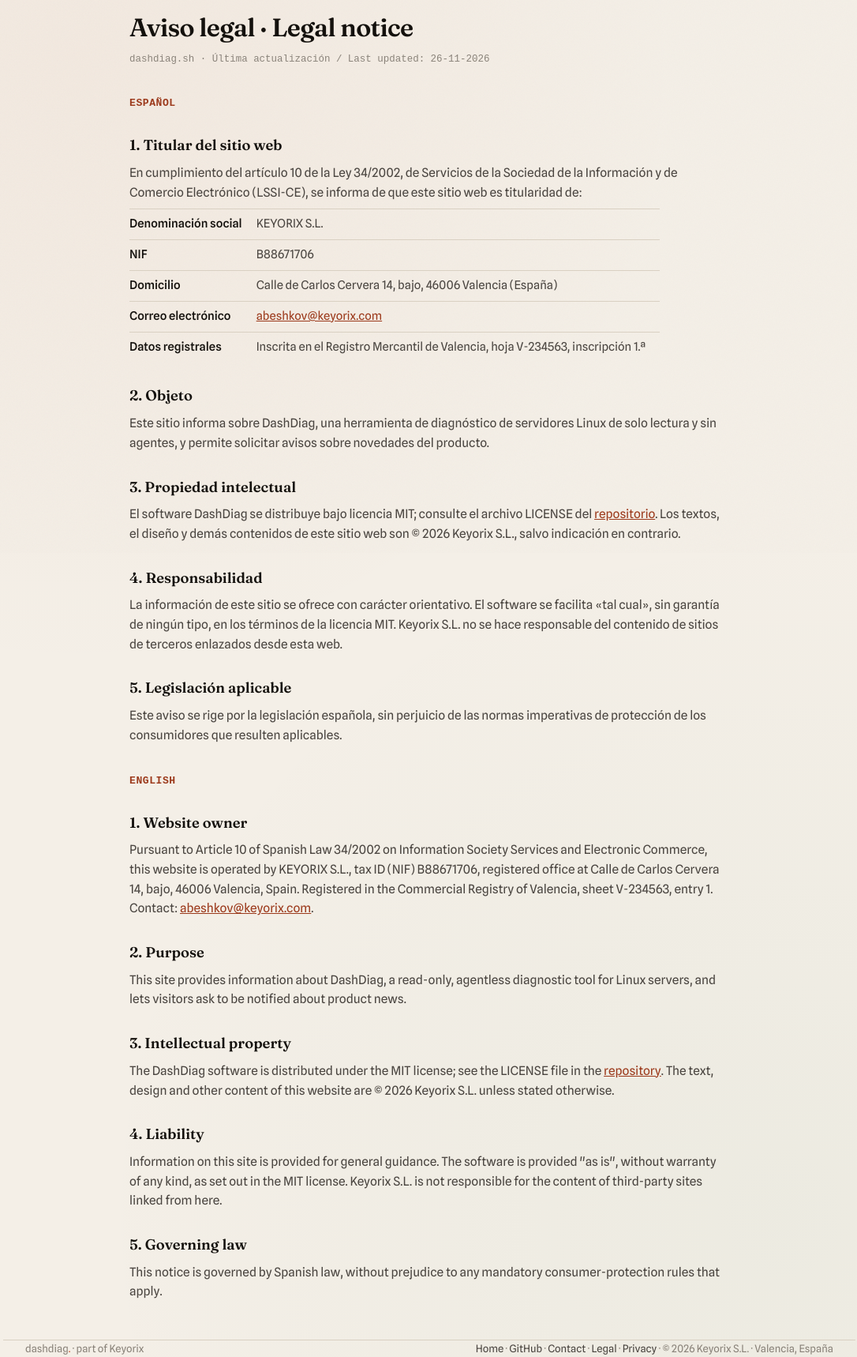
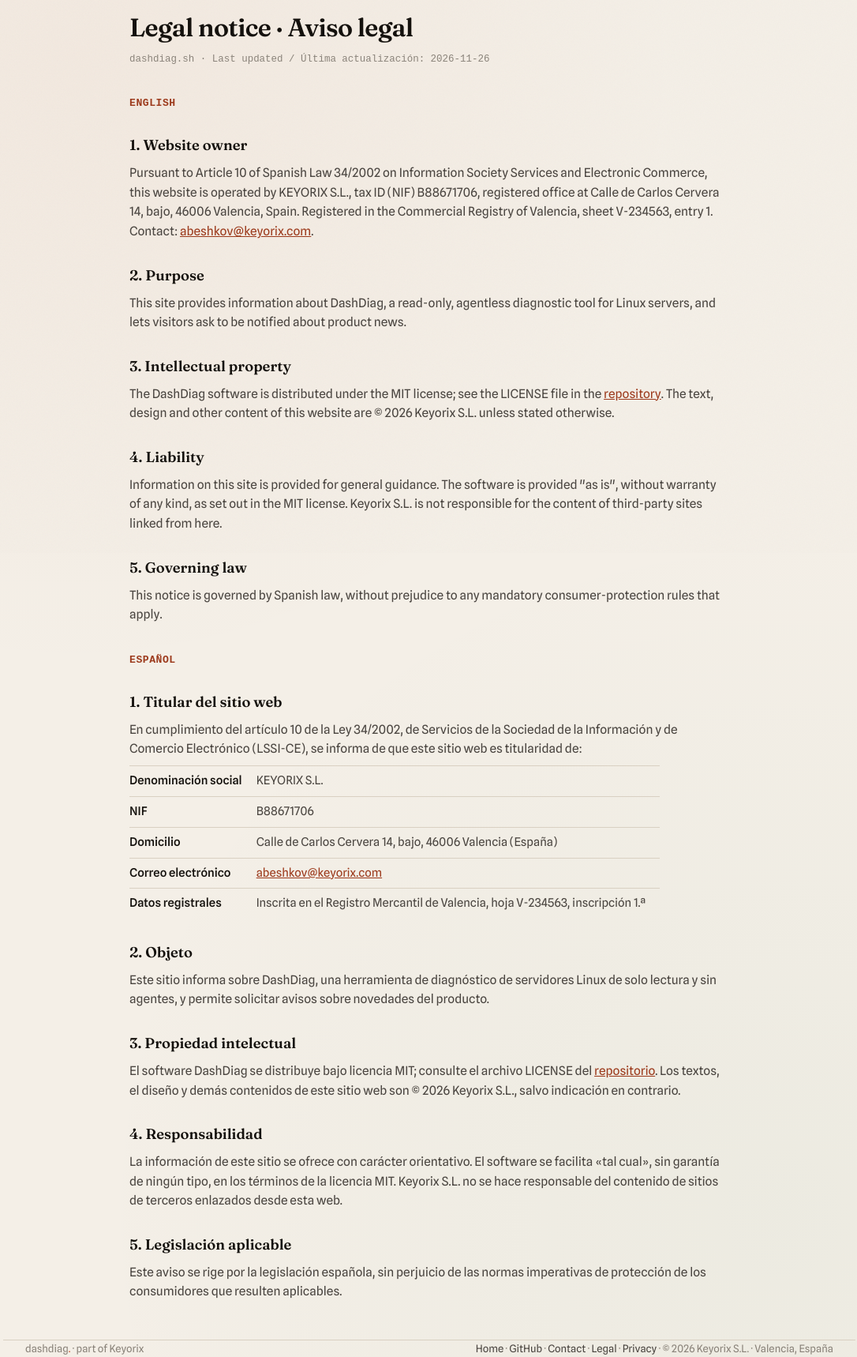
Before and after one commit to keyorixhq/dashdiag-landing, a plain HTML site: page legal.html in a window 1280 px wide. Shown: the part 100-1818 px from the top of the page at 79% size, without its empty margins (96-1182 px from the left). Drawn offline with Linux system fonts and the light colour scheme; a web font is replaced by a local one.

Commit message:
legal: put English first on /legal and /privacy (site language is English)
Co-Authored-By: Claude Sonnet 5.5 <noreply@anthropic.com>
Claude-Session: https://claude.ai/code/session_01VmFiQB7rhNHAHZMy3QDnwU
Signed-off-by: Andrei Beshkov <andrey.beshkov@gmail.com>

```diff
--- a/legal.html
+++ b/legal.html
@@ -3,7 +3,7 @@
 <head>
 <meta charset="UTF-8">
 <meta name="viewport" content="width=device-width, initial-scale=1.0">
-<title>Aviso legal · Legal notice — DashDiag</title>
+<title>Legal notice · Aviso legal — DashDiag</title>
 <meta name="description" content="Legal notice of dashdiag.sh, operated by KEYORIX S.L.">
 <link rel="preconnect" href="https://fonts.googleapis.com">
 <link rel="preconnect" href="https://fonts.gstatic.com" crossorigin>
@@ -106,8 +106,24 @@
 </nav>
 
 <main class="doc wrap">
-<h1>Aviso legal · Legal notice</h1>
-<p class="meta">dashdiag.sh · Última actualización / Last updated: 26-11-2026</p>
+<h1>Legal notice · Aviso legal</h1>
+<p class="meta">dashdiag.sh · Last updated / Última actualización: 2026-11-26</p>
+
+<h3>English</h3>
+<h2>1. Website owner</h2>
+<p>Pursuant to Article 10 of Spanish Law 34/2002 on Information Society Services and Electronic Commerce, this website is operated by KEYORIX S.L., tax ID (NIF) B88671706, registered office at Calle de Carlos Cervera 14, bajo, 46006 Valencia, Spain. Registered in the Commercial Registry of Valencia, sheet V-234563, entry 1. Contact: <a href="mailto:abeshkov@keyorix.com">abeshkov@keyorix.com</a>.</p>
+
+<h2>2. Purpose</h2>
+<p>This site provides information about DashDiag, a read-only, agentless diagnostic tool for Linux servers, and lets visitors ask to be notified about product news.</p>
+
+<h2>3. Intellectual property</h2>
+<p>The DashDiag software is distributed under the MIT license; see the LICENSE file in the <a href="https://github.com/keyorixhq/dashdiag">repository</a>. The text, design and other content of this website are © 2026 Keyorix S.L. unless stated otherwise.</p>
+
+<h2>4. Liability</h2>
+<p>Information on this site is provided for general guidance. The software is provided "as is", without warranty of any kind, as set out in the MIT license. Keyorix S.L. is not responsible for the content of third-party sites linked from here.</p>
+
+<h2>5. Governing law</h2>
+<p>This notice is governed by Spanish law, without prejudice to any mandatory consumer-protection rules that apply.</p>
 
 <h3>Español</h3>
 <h2>1. Titular del sitio web</h2>
@@ -131,23 +147,6 @@
 
 <h2>5. Legislación aplicable</h2>
 <p>Este aviso se rige por la legislación española, sin perjuicio de las normas imperativas de protección de los consumidores que resulten aplicables.</p>
-
-<h3>English</h3>
-<h2>1. Website owner</h2>
-<p>Pursuant to Article 10 of Spanish Law 34/2002 on Information Society Services and Electronic Commerce, this website is operated by KEYORIX S.L., tax ID (NIF) B88671706, registered office at Calle de Carlos Cervera 14, bajo, 46006 Valencia, Spain. Registered in the Commercial Registry of Valencia, sheet V-234563, entry 1. Contact: <a href="mailto:abeshkov@keyorix.com">abeshkov@keyorix.com</a>.</p>
-
-<h2>2. Purpose</h2>
-<p>This site provides information about DashDiag, a read-only, agentless diagnostic tool for Linux servers, and lets visitors ask to be notified about product news.</p>
-
-<h2>3. Intellectual property</h2>
-<p>The DashDiag software is distributed under the MIT license; see the LICENSE file in the <a href="https://github.com/keyorixhq/dashdiag">repository</a>. The text, design and other content of this website are © 2026 Keyorix S.L. unless stated otherwise.</p>
-
-<h2>4. Liability</h2>
-<p>Information on this site is provided for general guidance. The software is provided "as is", without warranty of any kind, as set out in the MIT license. Keyorix S.L. is not responsible for the content of third-party sites linked from here.</p>
-
-<h2>5. Governing law</h2>
-<p>This notice is governed by Spanish law, without prejudice to any mandatory consumer-protection rules that apply.</p>
-
 </main>
 
 <footer class="wrap">
```
Also changed, not shown: privacy.html (+25 -26 lines).
